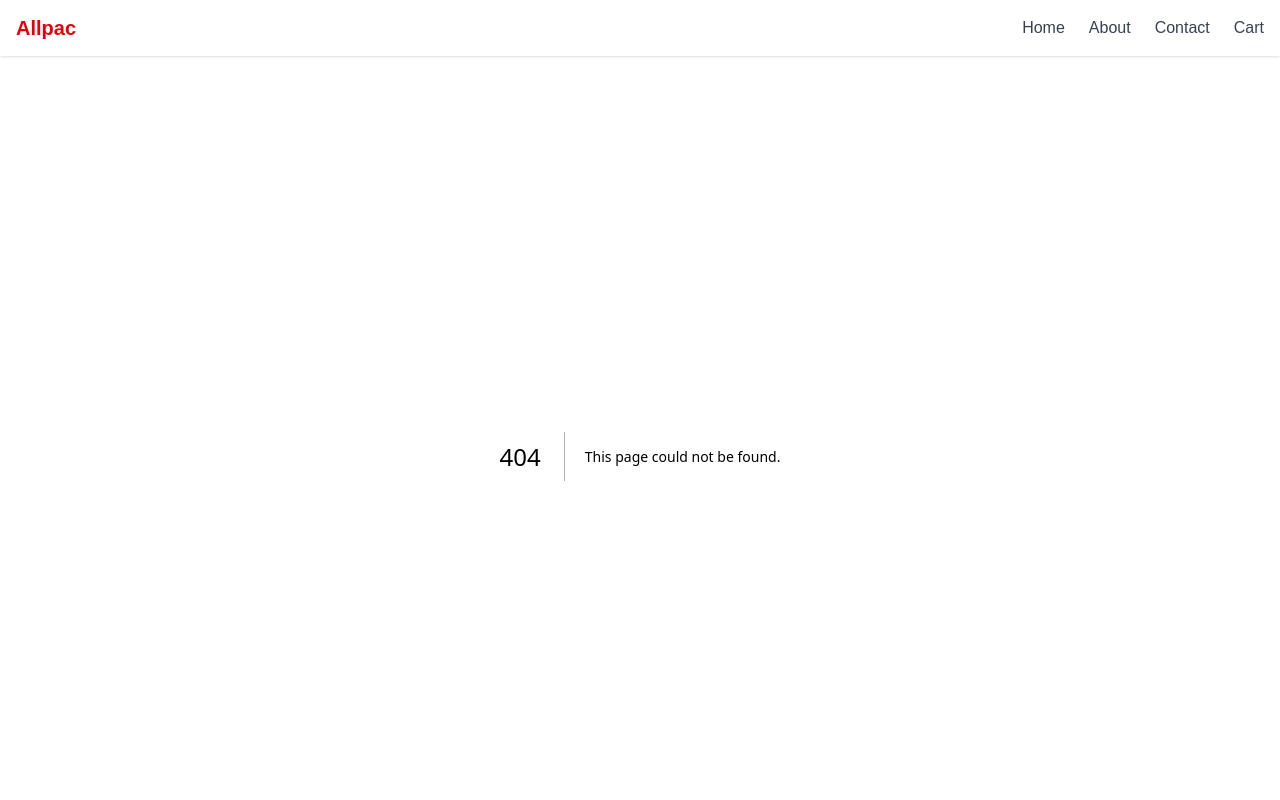
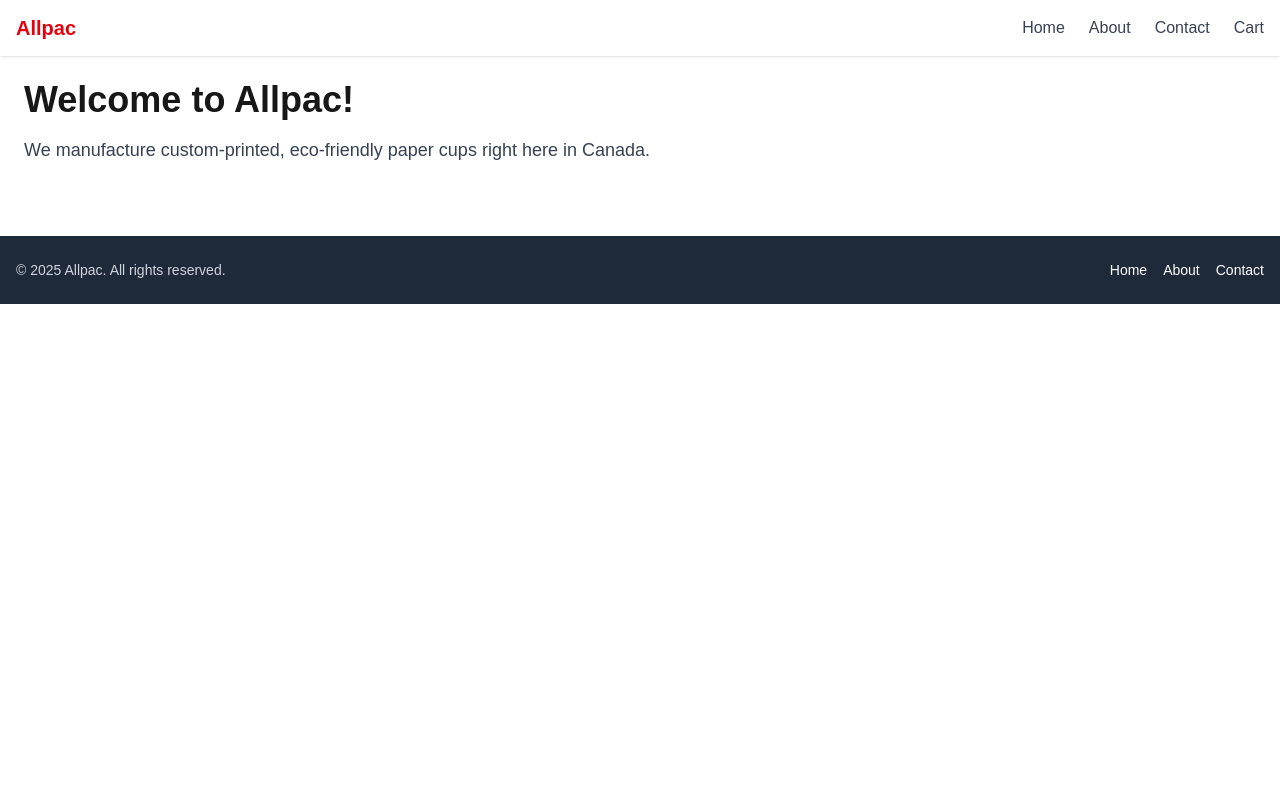
Before and after one commit to Emadedin1/allpacstore, a Next.js app in the folder frontend/: page /home in a window 1280 px wide. Before the commit this address had no page. Shown: the top 800 px of the page. Built offline with nearby package versions, Linux system fonts and the light colour scheme.

Commit message:
Move Home Page to /home/page.jsx and remove old root page

```diff
--- /dev/null
+++ b/frontend/src/app/home/page.jsx
@@ -0,0 +1,10 @@
+export default function HomePage() {
+  return (
+    <main className="p-6">
+      <h1 className="text-4xl font-bold mb-4">Welcome to Allpac!</h1>
+      <p className="text-lg text-gray-700">
+        We manufacture custom-printed, eco-friendly paper cups right here in Canada.
+      </p>
+    </main>
+  );
+}
--- a/frontend/src/app/page.jsx
+++ /dev/null
@@ -1,17 +0,0 @@
-"use client";
-
-export default function Home() {
-  return (
-    <main className="container mx-auto p-8 mt-8 text-center">
-      <h1 className="text-5xl font-bold mb-6">Allpac Store</h1>
-      <p className="mb-8">Custom packaging solutions for every business.</p>
-      <img src="/hero-package.jpg" alt="Packaging example" className="mx-auto mb-8 rounded-lg" />
-      <a
-        href="/products"
-        className="inline-block bg-blue-600 text-white px-6 py-3 rounded hover:bg-blue-700"
-      >
-        Shop Products
-      </a>
-    </main>
-  );
-}
```
